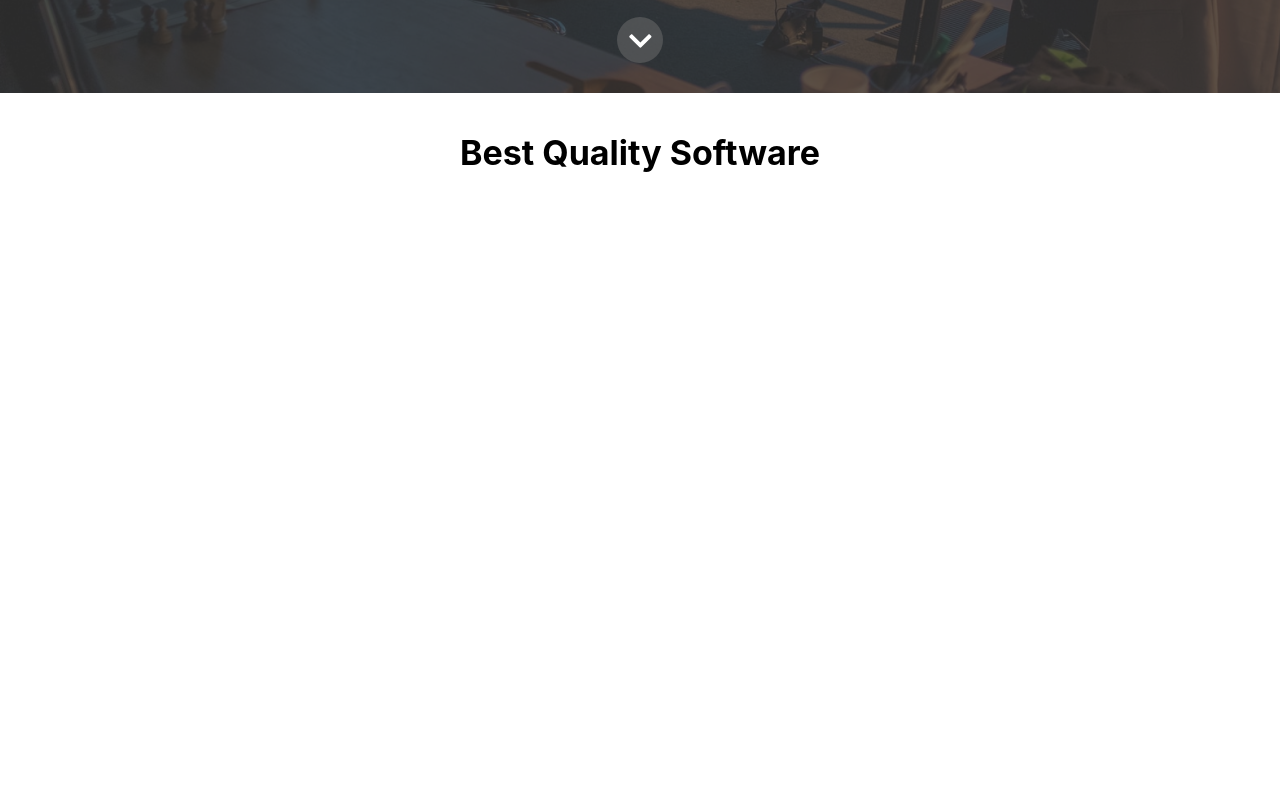
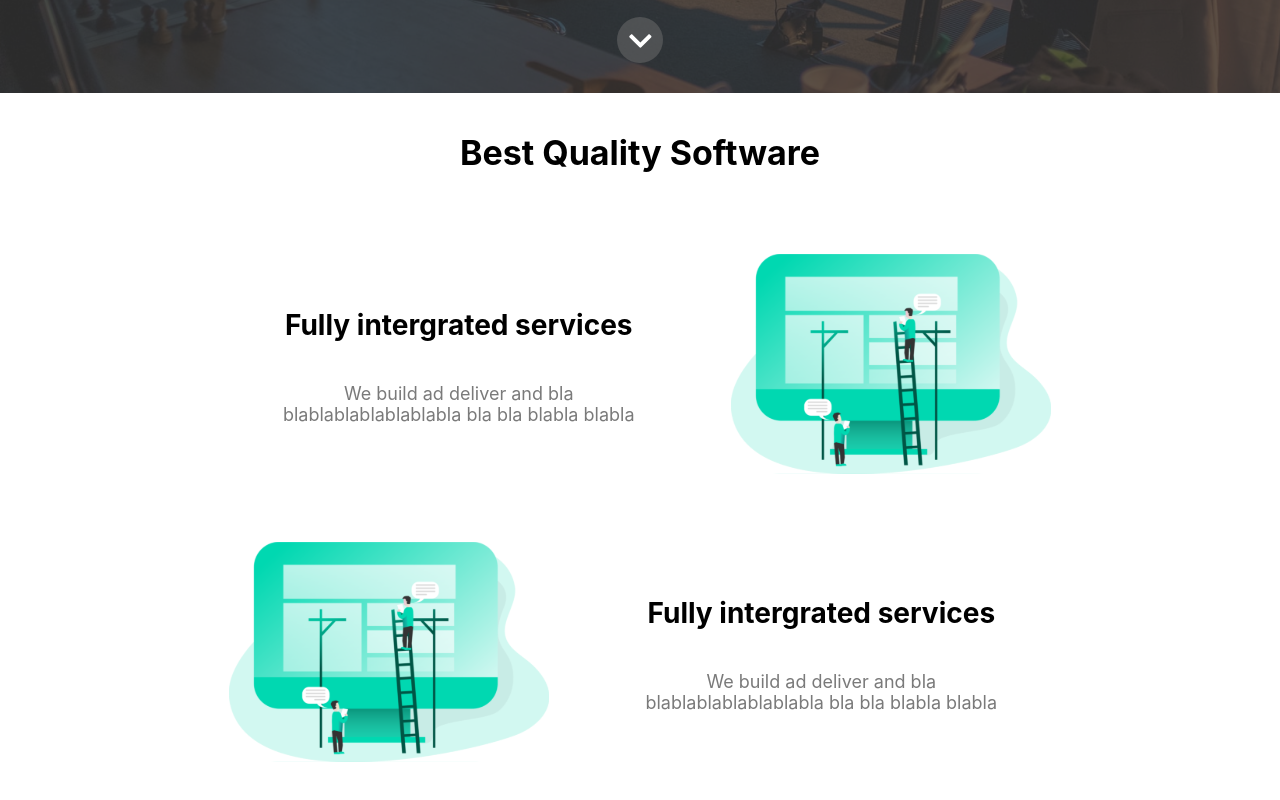
Before and after one commit to Anny88/scratch-react-app, a React (Create React App) app: page / in a window 1280 px wide. Shown: the part 707-1507 px from the top of the page. Built offline with nearby package versions, Linux system fonts and the light colour scheme.

Commit message:
added 2 service sections: normal and reversed

```diff
--- /dev/null
+++ b/src/components/ourService/index.jsx
@@ -0,0 +1,45 @@
+import React from "react";
+import styled from "styled-components/macro";
+import {theme} from "../../theme";
+
+const ServiceContainer = styled.div`
+  display: flex;
+  align-items: center;
+  flex-direction: ${({ isReversed }) => isReversed ? 'row-reverse' : 'row' };
+  margin-bottom: 3em;
+`;
+
+const StyledImg = styled.img`
+  width: 20em;
+  height: 15em;
+`;
+
+const DescriptionContainer = styled.div`
+  display: flex;
+  flex-direction: column;
+  align-items: center;
+  max-width: 60%;
+`;
+
+const Title = styled.h2`
+  color: ${theme.fontDefault};
+  font-size: 28px;
+  font-weight: 700;
+`;
+
+const Details = styled.p`
+  color: #7a7a7a;
+  font-size: 18px;
+  text-align: center;
+  max-width: 70%;
+`;
+
+export function OurService({ title, description, imgUrl, isReversed }) {
+    return <ServiceContainer isReversed={isReversed}>
+        <DescriptionContainer>
+            <Title>{title}</Title>
+            <Details>{description}</Details>
+        </DescriptionContainer>
+        <StyledImg src={imgUrl} />
+    </ServiceContainer>
+}
--- a/src/containers/homepage/servicesSection.js
+++ b/src/containers/homepage/servicesSection.js
@@ -2,6 +2,9 @@ import React from "react";
 import styled from "styled-components/macro";
 import { Element } from 'react-scroll';
 import {SectionTitle} from "../../components/sectionTitle";
+import {Marginer} from "../../components/marginer";
+import {OurService} from "../../components/ourService";
+import SoftwareDevImg from "../../assets/illustrations/SoftwareDev.svg";
 
 const ServicesContainer = styled(Element)`
   width: 100%;
@@ -16,6 +19,9 @@ export function ServicesSection() {
     return (
         <ServicesContainer name="servicesSection">
             <SectionTitle>Best Quality Software</SectionTitle>
+            <Marginer direction="vertical" margin="3em" />
+            <OurService title="Fully intergrated services" imgUrl={SoftwareDevImg} description="We build ad deliver and bla blablablablablablabla bla bla blabla blabla" />
+            <OurService title="Fully intergrated services" imgUrl={SoftwareDevImg} isReversed description="We build ad deliver and bla blablablablablablabla bla bla blabla blabla" />
         </ServicesContainer>
     );
 }
--- a/src/containers/homepage/topSection.jsx
+++ b/src/containers/homepage/topSection.jsx
@@ -39,10 +39,10 @@ const DownArrowContainer = styled.div`
 
 
 export function TopSection() {
-
     const scrollToNextSection = () => {
         scroller.scrollTo("servicesSection", { smooth: true, duration: 1500 });
     }
+
     return (
         <Element name="topSection">
             <TopContainer>
```
Also changed, not shown: src/assets/illustrations/SoftwareDev.svg (added).
